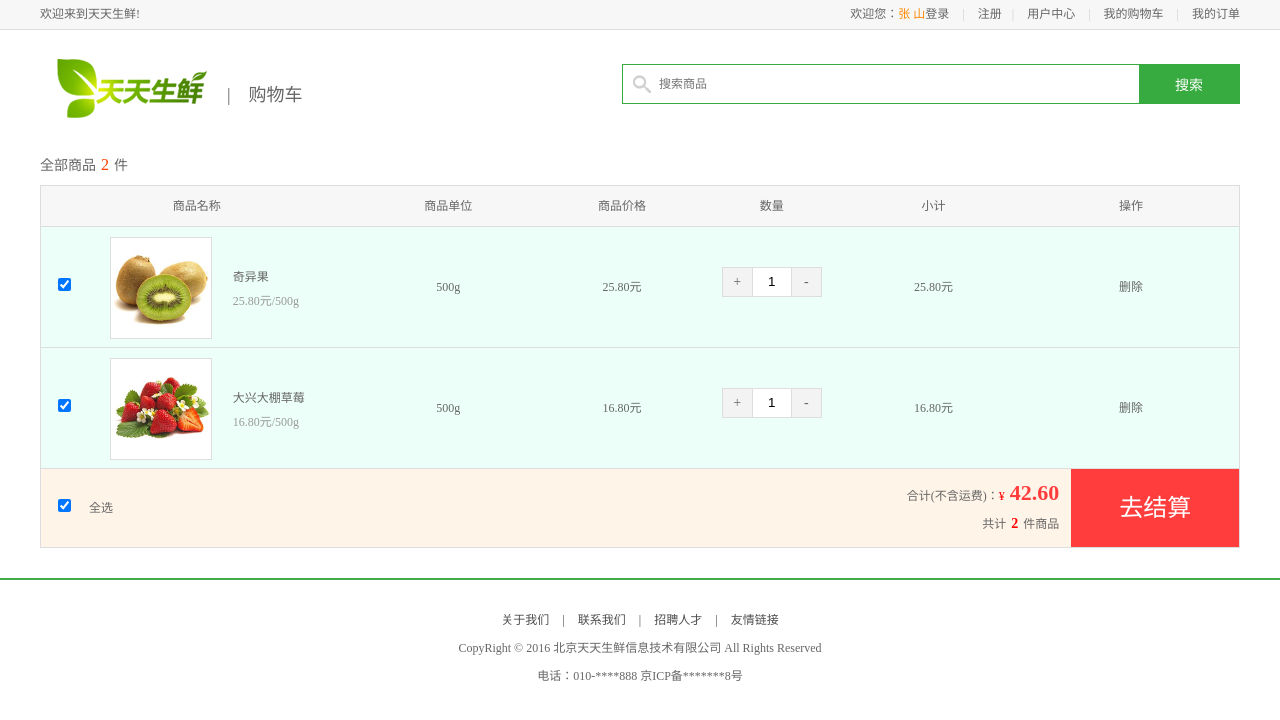
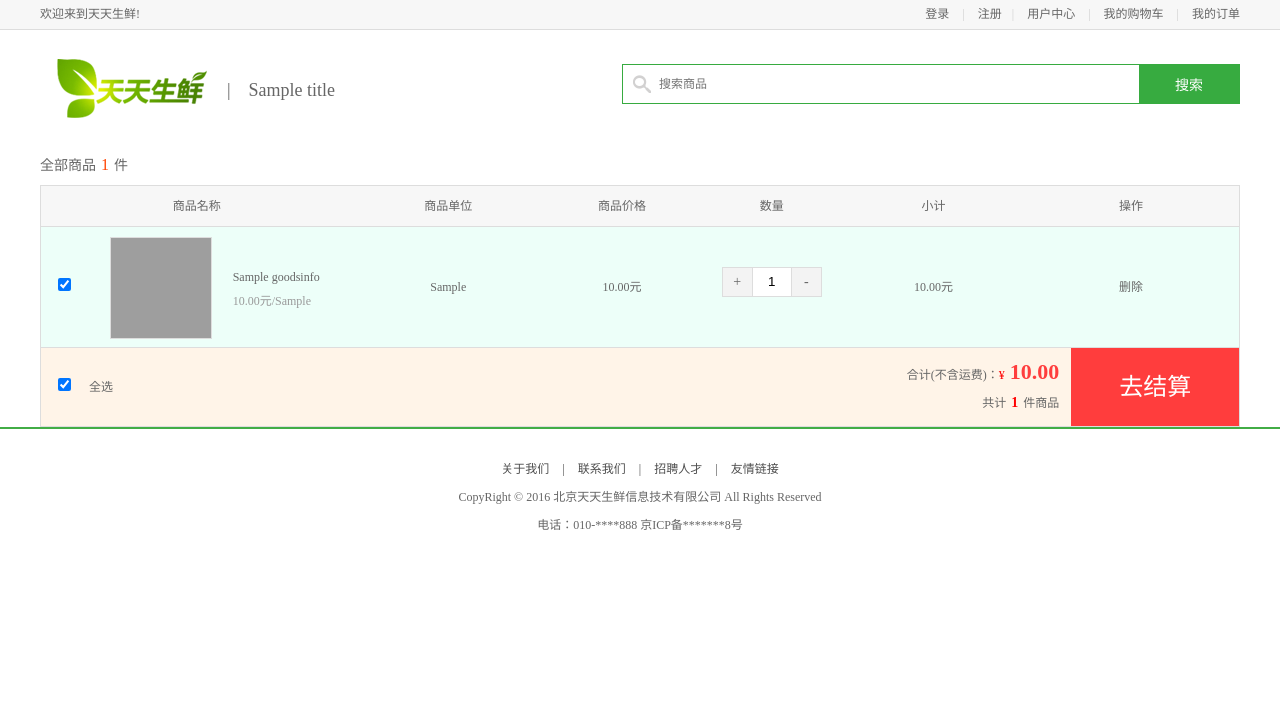
Before and after one commit to dancingsnow/freshProject, a Django app: template freshProject/templates/df_cart/cart.html in a window 1280 px wide. Shown: the top 720 px of the page. Run offline with Django 3.2, Linux system fonts and the light colour scheme; tables that the repository leaves empty hold one stand-in row (values such as "Sample post"); the template is opened without the code that fills it: values that come from a table or form of the project are taken from there, most other values are stand-ins (such as "Sample title", 1, 10 or a date in 2020); grey boxes are pictures that could not be loaded.

Commit message:
购物车 -动画，交互全部done！

```diff
--- a/freshProject/df_cart/admin.py
+++ b/freshProject/df_cart/admin.py
@@ -2,7 +2,7 @@ from django.contrib import admin
 from .models import *
 
 class CartInfoAdmin(admin.ModelAdmin):
-    list_display = ['buy_user','buy_goods','buy_num']
-    search_fields = ['buy_user','buy_goods','buy_num']
+    list_display = ['id','buy_user','buy_goods','buy_num']
+    search_fields = ['id','buy_user','buy_goods','buy_num']
 
 admin.site.register(CartInfo,CartInfoAdmin)
--- a/freshProject/df_cart/models.py
+++ b/freshProject/df_cart/models.py
@@ -1,7 +1,7 @@
 # coding:utf-8
 from django.db import models
 
-# 谁，买了什么东西，买了多少件
+# 谁，买了什么东西，买了多少件(买了多少件，按理应该在全部订单里边维护)
 class CartInfo(models.Model):
     buy_user = models.ForeignKey('df_user.UserInfo')  # 注意这种关联形式
     buy_goods = models.ForeignKey('df_goods.GoodsInfo')
--- a/freshProject/df_cart/urls.py
+++ b/freshProject/df_cart/urls.py
@@ -3,6 +3,9 @@ from django.conf.urls import url
 import views
 
 urlpatterns = [
-    url(r'^(\d+)',views.cart),
+    url(r'^$',views.cart),
+    # url(r'^cart_num/', views.cart_num),  # 界面购物车数字的初始化(对应ajax的方式)
+    url(r'^del_goods/(\d+)/$', views.del_goods),  # 删除购物车的商品
+    url(r'^add_goods/',views.add_goods),  # 添加商品，有？加数量；没有？加新的数据。
 
 ]
--- a/freshProject/static/css/main.css
+++ b/freshProject/static/css/main.css
@@ -205,6 +205,7 @@ html,body{height:100%}
 
 .goods_type_list li{
 	width:196px;
+	height: 245px;
 	float:left;
 	margin-bottom:10px
 }
@@ -657,3 +658,12 @@ html,body{height:100%}
 .stress{
 	color:#ff8800;
 }
+
+.add_cart_ani{
+	height: 15px;
+	display: block;
+	padding-right: 20px;
+	text-align: center;
+	color: red;
+	font-weight: bold
+}
--- a/freshProject/templates/df_cart/cart.html
+++ b/freshProject/templates/df_cart/cart.html
@@ -1,46 +1,109 @@
-<!DOCTYPE html PUBLIC "-//W3C//DTD XHTML 1.0 Transitional//EN" "http://www.w3.org/TR/xhtml1/DTD/xhtml1-transitional.dtd">
-<html xmlns="http://www.w3.org/1999/xhtml" xml:lang="en">
-<head>
-	<meta http-equiv="Content-Type" content="text/html;charset=UTF-8">
-	<title>天天生鲜-购物车</title>
-	<link rel="stylesheet" type="text/css" href="css/reset.css">
-	<link rel="stylesheet" type="text/css" href="css/main.css">
-</head>
-<body>
-	<div class="header_con">
-		<div class="header">
-			<div class="welcome fl">欢迎来到天天生鲜!</div>
-			<div class="fr">
-				<div class="login_info fl">
-					欢迎您：<em>张 山</em>
-				</div>
-				<div class="login_btn fl">
-					<a href="login.html">登录</a>
-					<span>|</span>
-					<a href="register.html">注册</a>
-				</div>
-				<div class="user_link fl">
-					<span>|</span>
-					<a href="user_center_info.html">用户中心</a>
-					<span>|</span>
-					<a href="cart.html">我的购物车</a>
-					<span>|</span>
-					<a href="user_center_order.html">我的订单</a>
-				</div>
-			</div>
-		</div>
-	</div>
+{% extends 'df_user/user_center_base.html' %}
+<!--继承于用户中心的base模板-->
+{% block head %}
+<script type="text/javascript">
+// 数量加号
+	function add_num(obj){  //obj只是一个形参
+		// alert(obj.name); 注意获取值的方法，要在对应的因为要遍历，无法用id去做，而是用传入this为obj的值的方式，进行获取
+		// console.log($(obj).next().val());
+		var goods_num =$(obj).next().val();
+		goods_num ++;
+		if (goods_num > 999){
+		    goods_num = 999;
+		}
+		$(obj).next().val(goods_num);
+		var totle_price = goods_num * $(obj).parent().parent().prev().children().text();
+		$(obj).parent().parent().next().children().text(totle_price.toFixed(2));  // 保留两位有效数字
+		totle();
+	}
+// 数量减号
+	function sub_num(obj) {
+		var goods_num =$(obj).prev().val();
+		goods_num --;
+		if (goods_num < 1){
+			goods_num = 1
+		}
+        $(obj).prev().val(goods_num);
+		var totle_price = goods_num * $(obj).parent().parent().prev().children().text();
+		$(obj).parent().parent().next().children().text(totle_price.toFixed(2));
+		totle();
+    }
+// 纠正数量输入框的输入
+	function num_input(obj){
 
-	<div class="search_bar clearfix">
-		<a href="index.html" class="logo fl"><img src="images/logo.png"></a>
-		<div class="sub_page_name fl">|&nbsp;&nbsp;&nbsp;&nbsp;购物车</div>
-		<div class="search_con fr">
-			<input type="text" class="input_text fl" name="" placeholder="搜索商品">
-			<input type="button" class="input_btn fr" name="" value="搜索">
-		</div>
-	</div>
+		if ($.isNumeric($(obj).val())){
+			if ($(obj).val() > 999){
+		        $(obj).val(999)
+			}
+		}
+		else {
+            $(obj).val(1)
+		}
+		var totle_price = $(obj).val() * $(obj).parent().parent().prev().children().text();
+		$(obj).parent().parent().next().children().text(totle_price.toFixed(2));
+		totle();
+	}
+// 计算打算购买的总的数量和总价
+	function totle() {
+	    var totle_price
+		var sum_money = 0;
+		var goods_count = 0;
+		$(':checked:not(#check_all)').each(function () {
+			// console.log($(this).parent().nextAll('.col07').children().text());
+			sum_money += parseFloat($(this).parent().nextAll('.col07').children().text());  //得到小计的价格
+			goods_count ++
+		});
+		// alert(sum_money);
+		$('#sum_money').text(sum_money.toFixed(2));
+		$('#goods_count').text(goods_count);
+	}
 
-	<div class="total_count">全部商品<em>2</em>件</div>
+//这种ready的写法，实在网页加载完后，自动执行的。
+    $(function () {
+        //初始化，界面数据的显示。
+		$(':checked:not(#check_all)').each(function () {
+            var price = $(this).parent().nextAll('.col05').children().text();
+            var num = $(this).parent().nextAll('.col06').children().children('input').val();
+            var totle_price = price*num;
+            $(this).parent().nextAll('.col07').children().text(totle_price.toFixed(2));
+			// console.log(price,num);
+		});
+
+
+		totle();
+		// 显示全部商品的数量，无所谓要不要买
+		$('#add_cart_count').text($('.col07').length);
+        // 全选全消
+        $('#check_all').click(function () {
+            sta = $(this).prop('checked');
+            $(':checkbox:not(#check_all)').prop('checked', sta);
+			totle();
+        });
+        // 有一个没选中，全选取消；全部选中，全选勾中。
+        $(':checkbox:not(#check_all)').click(function () {
+            if ($(':checked:not(#check_all)').length + 1 == $(':checkbox').length) {
+                $('#check_all').prop('checked', true)
+            }
+            else {
+                $('#check_all').prop('checked', false)
+            }
+			totle();
+        });
+        //点击了删除按钮。首先，删除界面的一条数据；然后，通过ajax删除数据库内的存储
+		// ajax注意通讯后的数据刷新的问题。
+        // $('.col08').children().click(function () {
+			// var goods_id = $(this).next().text();
+			// $.get('/cart/del_goods/',{'del_goods':1,'goods_id':goods_id});  //发送删除商品。非重要数据，直接get就行
+			// $(this).parent().parent().remove();
+        //
+        // })
+    });
+</script>
+{% endblock head %}
+
+{% block right_bar %}
+	<!--此处为用户中心非公共区域,并不是以左右区分的，名字只是个延续-->
+	<div class="total_count">全部商品<em id="add_cart_count">0</em>件</div>
 	<ul class="cart_list_th clearfix">
 		<li class="col01">商品名称</li>
 		<li class="col02">商品单位</li>
@@ -49,61 +112,37 @@
 		<li class="col05">小计</li>
 		<li class="col06">操作</li>
 	</ul>
-	<ul class="cart_list_td clearfix">
-		<li class="col01"><input type="checkbox" name="" checked></li>
-		<li class="col02"><img src="images/goods/goods012.jpg"></li>
-		<li class="col03">奇异果<br><em>25.80元/500g</em></li>
-		<li class="col04">500g</li>
-		<li class="col05">25.80元</li>
-		<li class="col06">
-			<div class="num_add">
-				<a href="javascript:;" class="add fl">+</a>
-				<input type="text" class="num_show fl" value="1">
-				<a href="javascript:;" class="minus fl">-</a>
-			</div>
-		</li>
-		<li class="col07">25.80元</li>
-		<li class="col08"><a href="javascript:;">删除</a></li>
-	</ul>
 
-	<ul class="cart_list_td clearfix">
-		<li class="col01"><input type="checkbox" name="" checked></li>
-		<li class="col02"><img src="images/goods/goods003.jpg"></li>
-		<li class="col03">大兴大棚草莓<br><em>16.80元/500g</em></li>
-		<li class="col04">500g</li>
-		<li class="col05">16.80元</li>
-		<li class="col06">
-			<div class="num_add">
-				<a href="javascript:;" class="add fl">+</a>
-				<input type="text" class="num_show fl" value="1">
-				<a href="javascript:;" class="minus fl">-</a>
-			</div>
-		</li>
-		<li class="col07">16.80元</li>
-		<li class="col08"><a href="javascript:;">删除</a></li>
-	</ul>
+
+	{% for cart in cart_info %}
+	<!--cart_info得到的是一个该用户所有添加到购物的商品的集合-->
+		<ul class="cart_list_td clearfix">
+			<li class="col01"><input type="checkbox" name="" checked="checked"></li>
+			<li class="col02"><img src="/static/media/{{cart.buy_goods.gpic}}"></li>
+			<li class="col03">{{cart.buy_goods.gtitle}}<br><em>{{cart.buy_goods.gprice}}元/{{cart.buy_goods.gunit}}</em></li>
+			<li class="col04">{{cart.buy_goods.gunit}}</li>
+			<li class="col05"><span>{{cart.buy_goods.gprice}}</span>元</li>  <!--span仅仅是为了获取单纯的数字比较简单-->
+			<li class="col06">
+				<div class="num_add">
+					<!--onclick方法负责执行js函数，而void是一个操作符，void(0)返回undefined，地址不发生跳转。-->
+					<a href="javascript:void(0);" onclick="add_num(this)" class="add fl" >+</a>
+					<input type="text" onblur="num_input(this)" class="num_show fl" value="{{cart.buy_num}}">
+					<a href="javascript:;" onclick="sub_num(this)" class="minus fl">-</a>
+					<!--href="javascript:;表示在点击a后，会执行一个空的js命令-->
+				</div>
+			</li>
+			<li class="col07"><span>{{cart.buy_goods.gprice}}</span>元</li>
+			<!--<li class="col08"><a href="javascript:;">删除</a><span style="display: none;">{{cart.id}}</span></li>&lt;!&ndash;span用于暂存数据的id，为了删除的时候使用&ndash;&gt;-->
+			<li class="col08"><a href="/cart/del_goods/{{cart.id}}/">删除</a></li>
+		</ul>
+	{% endfor %}
 
 
 	<ul class="settlements">
-		<li class="col01"><input type="checkbox" name="" checked=""></li>
+		<li class="col01"><input type="checkbox" id="check_all" checked="checked"></li>
 		<li class="col02">全选</li>
-		<li class="col03">合计(不含运费)：<span>¥</span><em>42.60</em><br>共计<b>2</b>件商品</li>
+		<li class="col03">合计(不含运费)：<span>¥</span><em id="sum_money">0</em><br>共计<b id="goods_count">0</b>件商品</li>
 		<li class="col04"><a href="place_order.html">去结算</a></li>
 	</ul>
 
-	<div class="footer">
-		<div class="foot_link">
-			<a href="#">关于我们</a>
-			<span>|</span>
-			<a href="#">联系我们</a>
-			<span>|</span>
-			<a href="#">招聘人才</a>
-			<span>|</span>
-			<a href="#">友情链接</a>
-		</div>
-		<p>CopyRight © 2016 北京天天生鲜信息技术有限公司 All Rights Reserved</p>
-		<p>电话：010-****888    京ICP备*******8号</p>
-	</div>
-
-</body>
-</html>
+{% endblock right_bar %}
--- a/freshProject/templates/df_user/user_center_base.html
+++ b/freshProject/templates/df_user/user_center_base.html
@@ -30,7 +30,7 @@
 					<span>|</span>
 					<a href="/user/user_center_info/">用户中心</a>
 					<span>|</span>
-					<a href="cart.html">我的购物车</a>   <!-- 未更改！ -->
+					<a href="/cart/">我的购物车</a>   <!-- 未更改！ -->
 					<span>|</span>
 					<a href="/user/user_center_order/">我的订单</a>
 				</div>
@@ -51,7 +51,7 @@
 
         {% block right_bar %}
 
-        <!--此处为用户中心非公共区域-->
+        <!--此处为用户中心非公共区域,并不是以左右区分的，名字只是个延续-->
 
         {% endblock right_bar %}
 {% endblock middle_body %}
```
Also changed, not shown: freshProject/df_cart/views.py (+79 -2 lines), freshProject/df_goods/views.py (+12 -4 lines), freshProject/templates/df_goods/base.html (+11 -4 lines), freshProject/templates/df_goods/detail.html (+14 -6 lines), freshProject/templates/df_goods/index.html (+20 -19 lines), freshProject/templates/df_goods/list.html (+25 -2 lines).
